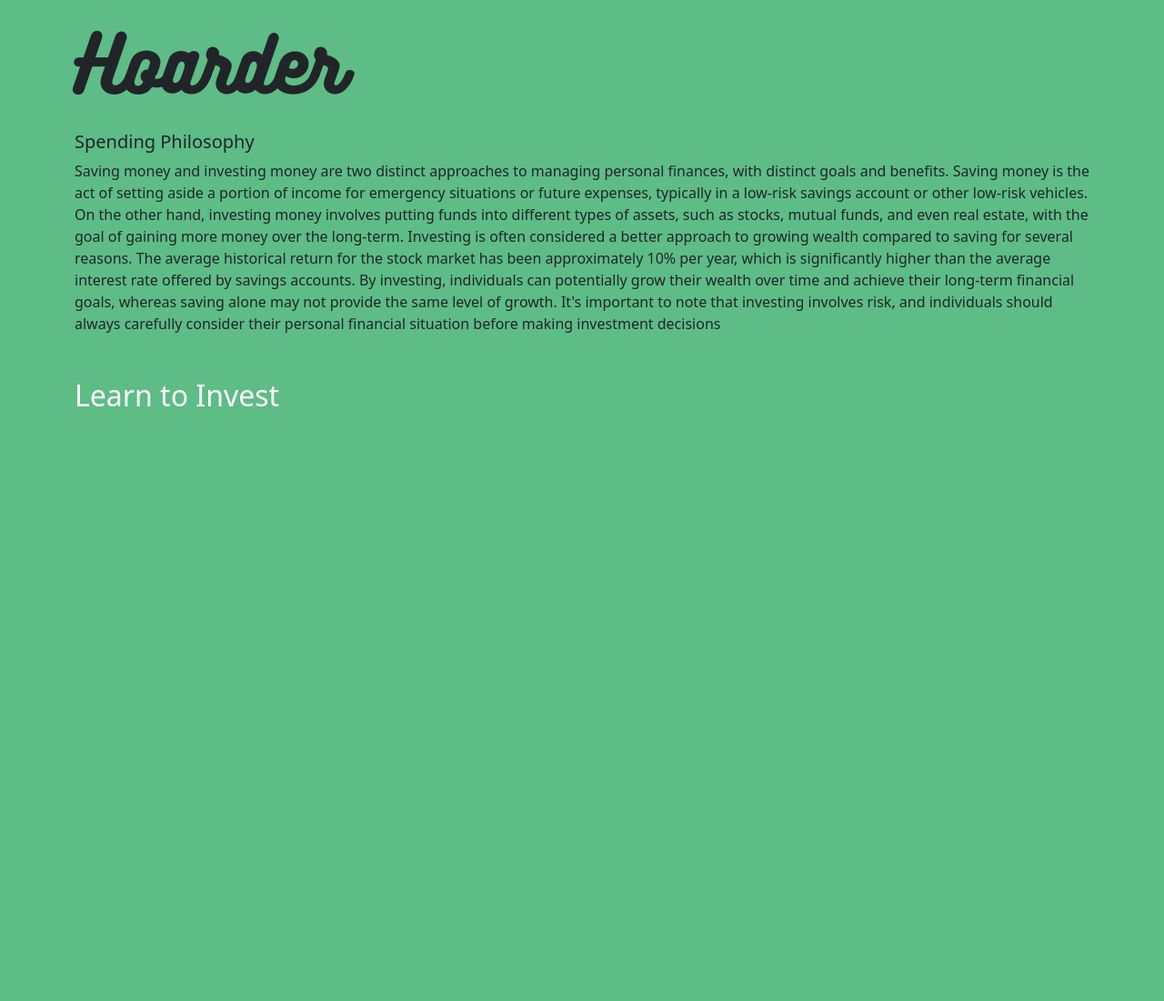
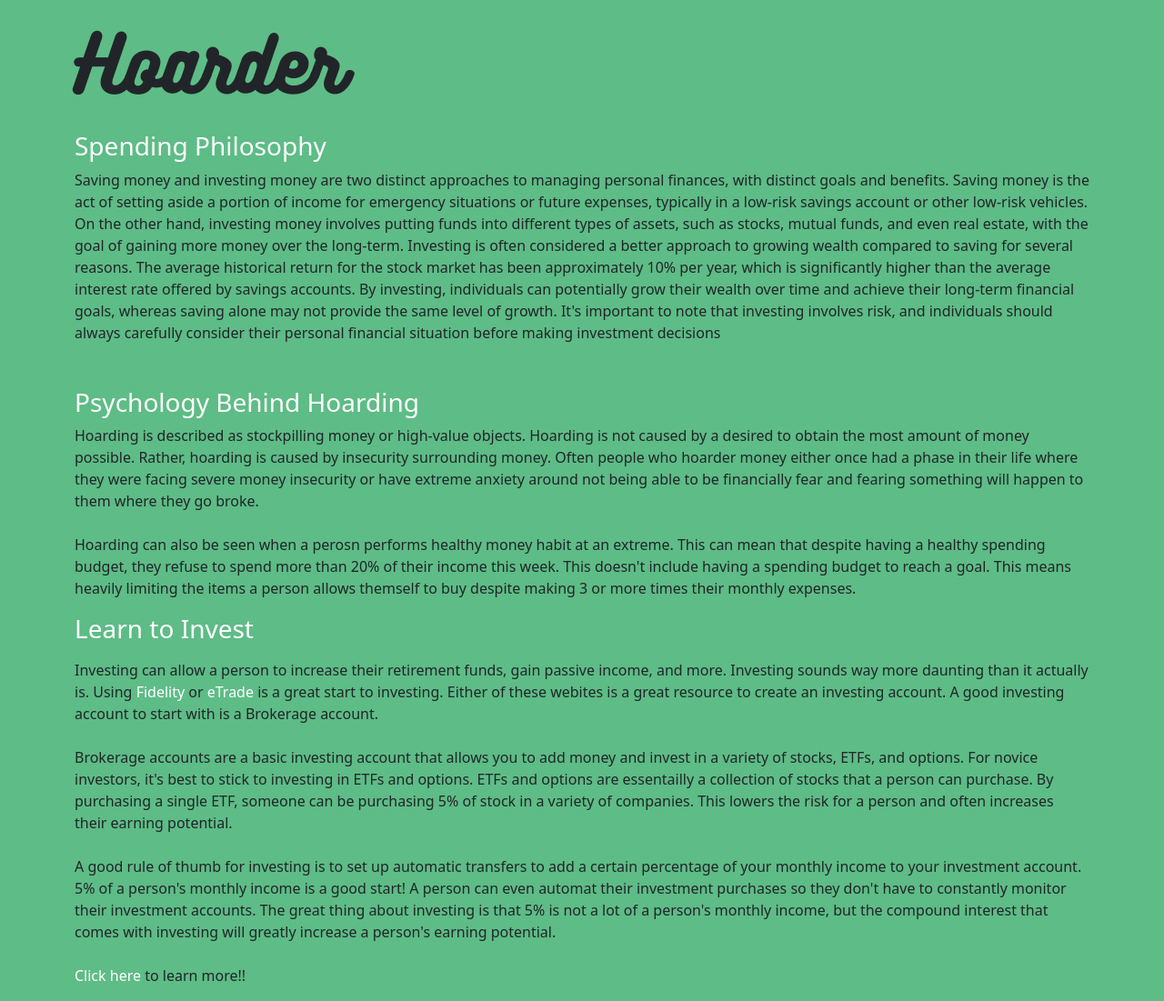
Before and after one commit to sumiv/PennyPinch, a Flask app: page /PennyPinch/templates/hoarder.html in a window 1280 px wide. Shown: the part 106-1207 px from the top of the page at 91% size. Before the commit the page ends 553 px from the top, so only its background shows below. Run offline with Flask 2, Linux system fonts and the light colour scheme.

Commit message:
Added info to the hoarder page

```diff
--- a/templates/hoarder.html
+++ b/templates/hoarder.html
@@ -4,7 +4,39 @@
 
 {% block body %}
 <h1 class="mb-4">Hoarder</h1>
-<h5>Spending Philosophy</h5>
-<p class="mb-5">Saving money and investing money are two distinct approaches to managing personal finances, with distinct goals and benefits. Saving money is the act of setting aside a portion of income for emergency situations or future expenses, typically in a low-risk savings account or other low-risk vehicles. On the other hand, investing money involves putting funds into different types of assets, such as stocks, mutual funds, and even real estate, with the goal of gaining more money over the long-term. Investing is often considered a better approach to growing wealth compared to saving for several reasons. The average historical return for the stock market has been approximately 10% per year, which is significantly higher than the average interest rate offered by savings accounts. By investing, individuals can potentially grow their wealth over time and achieve their long-term financial goals, whereas saving alone may not provide the same level of growth. It's important to note that investing involves risk, and individuals should always carefully consider their personal financial situation before making investment decisions</p>
-<h2 class="mb-3">Learn to Invest</h2>
+<h3>Spending Philosophy</h3>
+    <p class="mb-5">Saving money and investing money are two distinct approaches to managing personal finances, with distinct goals and benefits. Saving money is the act of setting aside a portion of income for emergency situations or future expenses, typically in a low-risk savings account or other low-risk vehicles. On the other hand, investing money involves putting funds into different types of assets, such as stocks, mutual funds, and even real estate, with the goal of gaining more money over the long-term. Investing is often considered a better approach to growing wealth compared to saving for several reasons. The average historical return for the stock market has been approximately 10% per year, which is significantly higher than the average interest rate offered by savings accounts. By investing, individuals can potentially grow their wealth over time and achieve their long-term financial goals, whereas saving alone may not provide the same level of growth. It's important to note that investing involves risk, and individuals should always carefully consider their personal financial situation before making investment decisions</p>
+<h3>Psychology Behind Hoarding</h3>
+    <p>
+        Hoarding is described as stockpilling money or high-value objects. Hoarding is not caused by a desired to obtain the most amount of money possible.
+        Rather, hoarding is caused by insecurity surrounding money.
+        Often people who hoarder money either once had a phase in their life where they were facing severe money insecurity or have extreme anxiety around not being able to be financially fear and fearing something will happen to them where they go broke.
+        <br>
+        <br>
+        Hoarding can also be seen when a perosn performs healthy money habit at an extreme. This can mean that despite having a healthy spending budget, they refuse to spend more than 20% of their income this week.
+        This doesn't include having a spending budget to reach a goal. This means heavily limiting the items a person allows themself to buy despite making 3 or more times their monthly expenses.
+    </p>
+<h3 class="mb-3">Learn to Invest</h3>
+    <p>
+        Investing can allow a person to increase their retirement funds, gain passive income, and more.
+        Investing sounds way more daunting than it actually is.
+        Using <a target="_blank" href="https://www.fidelity.com/" class="a-link">Fidelity</a> or <a target="_blank" src="https://us.etrade.com/home" class="a-link">eTrade</a> is a great start to investing.
+        Either of these webites is a great resource to create an investing account.
+        A good investing account to start with is a Brokerage account.
+        <br>
+        <br>
+        Brokerage accounts are a basic investing account that allows you to add money and invest in a variety of stocks, ETFs, and options.
+        For novice investors, it's best to stick to investing in ETFs and options. ETFs and options are essentailly a collection of stocks that a person can purchase.
+        By purchasing a single ETF, someone can be purchasing 5% of stock in a variety of companies.
+        This lowers the risk for a person and often increases their earning potential.
+        <br>
+        <br>
+        A good rule of thumb for investing is to set up automatic transfers to add a certain percentage of your monthly income to your investment account.
+        5% of a person's monthly income is a good start!
+        A person can even automat their investment purchases so they don't have to constantly monitor their investment accounts.
+        The great thing about investing is that 5% is not a lot of a person's monthly income, but the compound interest that comes with investing will greatly increase a person's earning potential.
+        <br>
+        <br>
+        <a target="_blank" href="https://www.nerdwallet.com/article/investing/how-to-start-investing" class="a-link">Click here</a> to learn more!!
+    </p>
 {% endblock %}
```
